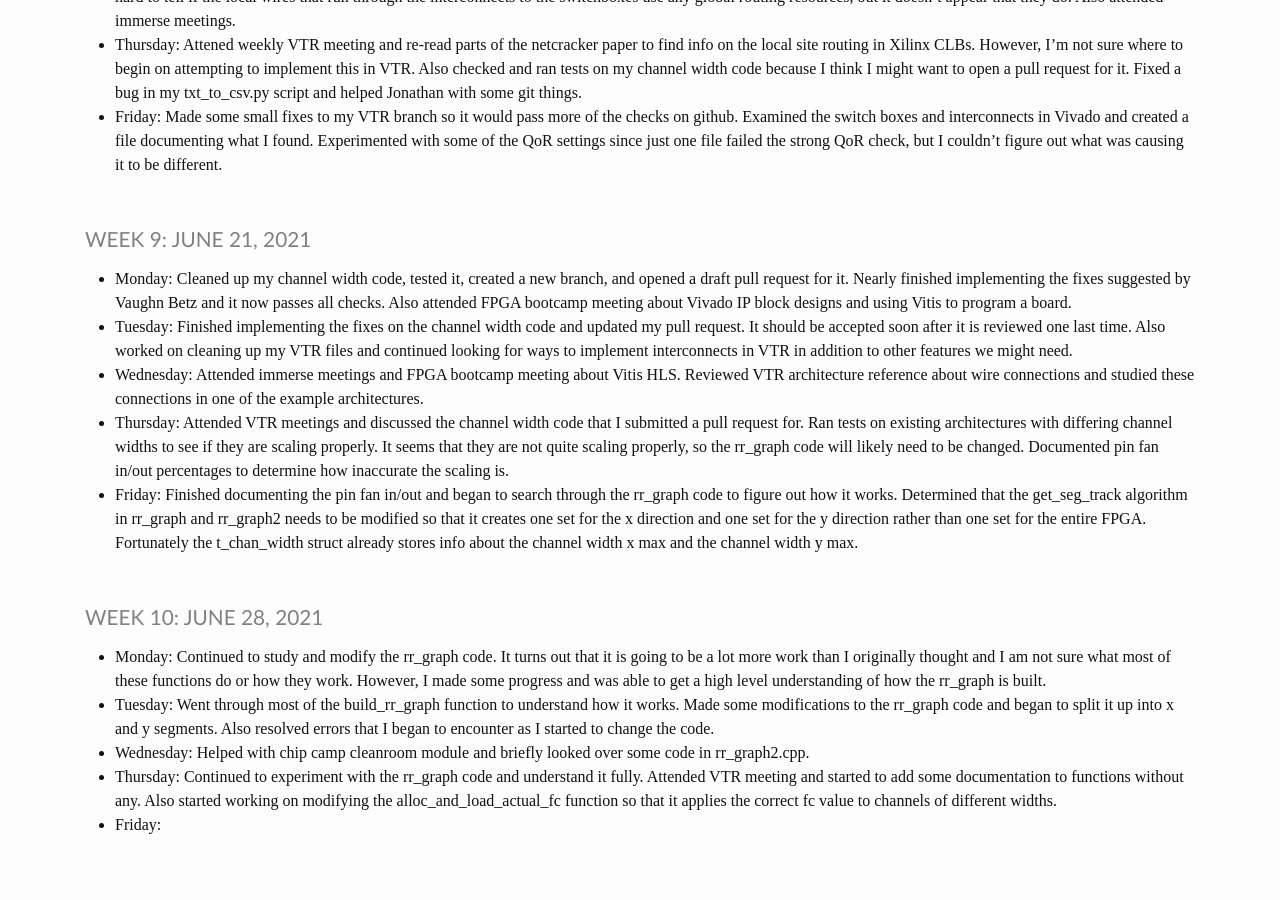
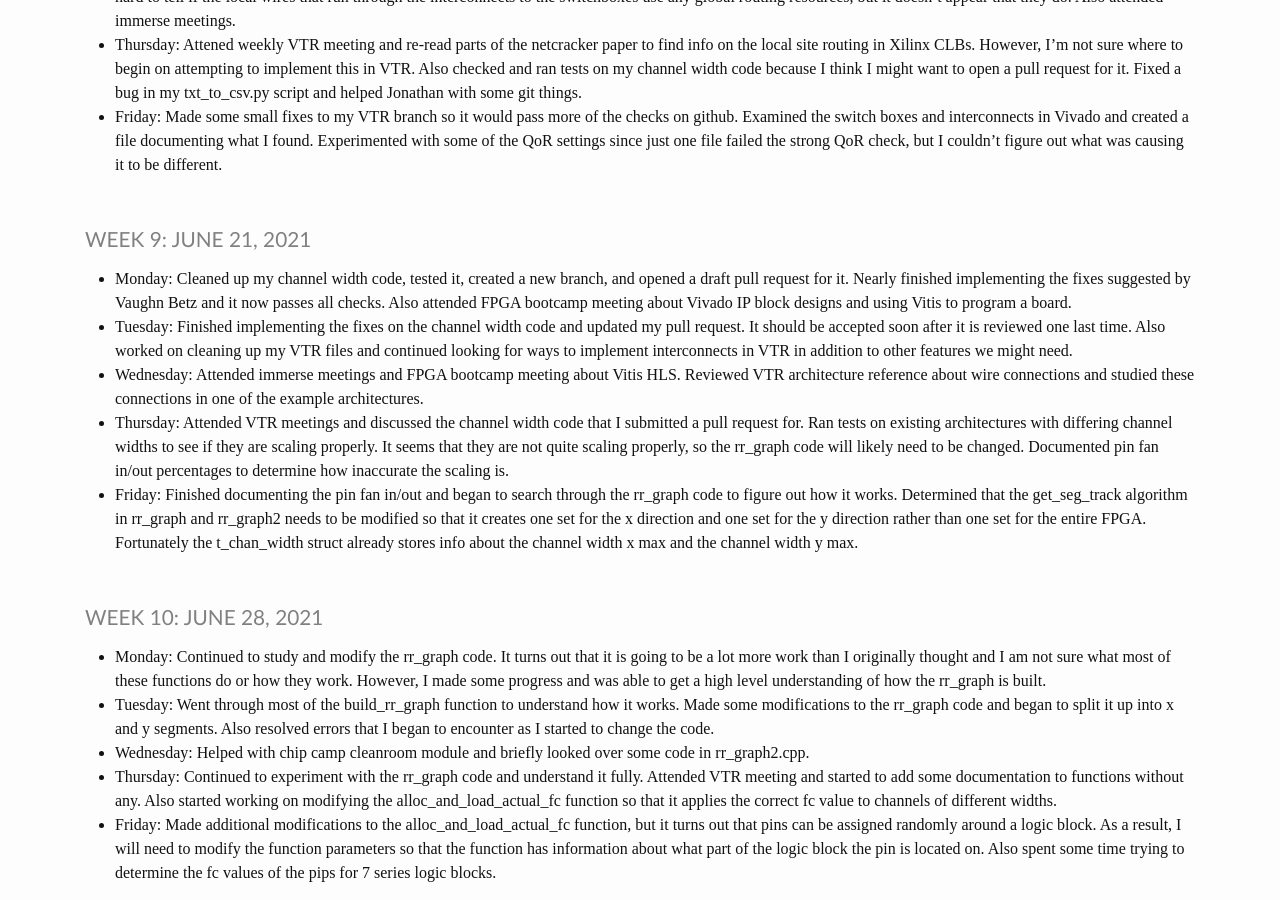
Before and after one commit to heinerb1/heinerb1.github.io, a Jekyll site: the page built from _pages/log.md, in a window 1280 px wide and 900 px high, scrolled down 2587 px. Built offline with Jekyll 4.4.1, drawn with Linux system fonts in a browser that asks for light colours; before the commit the page ends 3439 px from its top, so only the background shows below that.

Commit message:
7/2 Update

```diff
--- a/_pages/log.md
+++ b/_pages/log.md
@@ -169,4 +169,7 @@ title: IMMERSE Log
                 started to add some documentation to functions without any. Also started working on modifying the
                 alloc_and_load_actual_fc function so that it applies the correct fc value to channels of different
                 widths.
-* **Friday**:
+* **Friday**: Made additional modifications to the alloc_and_load_actual_fc function, but it turns out that pins can be
+              assigned randomly around a logic block. As a result, I will need to modify the function parameters so that
+              the function has information about what part of the logic block the pin is located on. Also spent some time
+              trying to determine the fc values of the pips for 7 series logic blocks.
```
